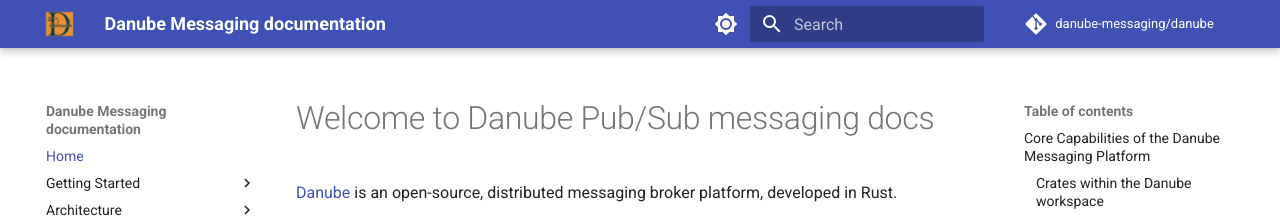
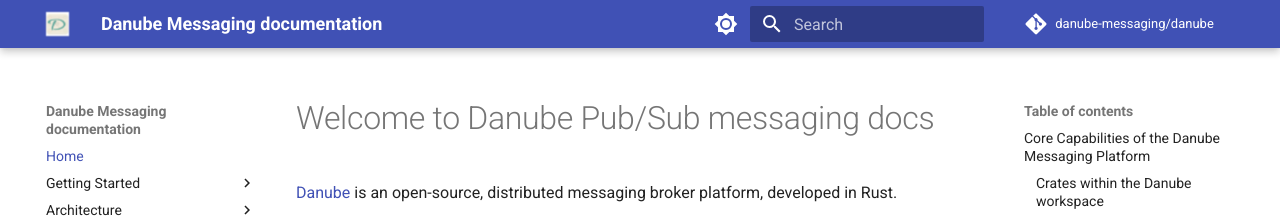
Before and after one commit to danube-messaging/danube_docs, an MkDocs documentation site: the page built from docs/index.md, in a window 1280 px wide. Shown: the top 218 px of the page. Built offline with MkDocs 1.6.1 and Material for MkDocs 9.7.7, drawn with Linux system fonts in a browser that asks for light colours; comment, search, counter and statistics services are not loaded.

Commit message:
change logo

```diff
--- a/mkdocs.yml
+++ b/mkdocs.yml
@@ -35,7 +35,7 @@
                   - Metadata Resources: development/internal_resources.md
 theme:
         name: material
-        logo: assets/danube.jpeg
+        logo: assets/danube.png
         features:
                 - content.tabs.link
         palette:
```
Also changed, not shown: docs/assets/danube.jpeg (deleted), docs/assets/danube.png (added).
